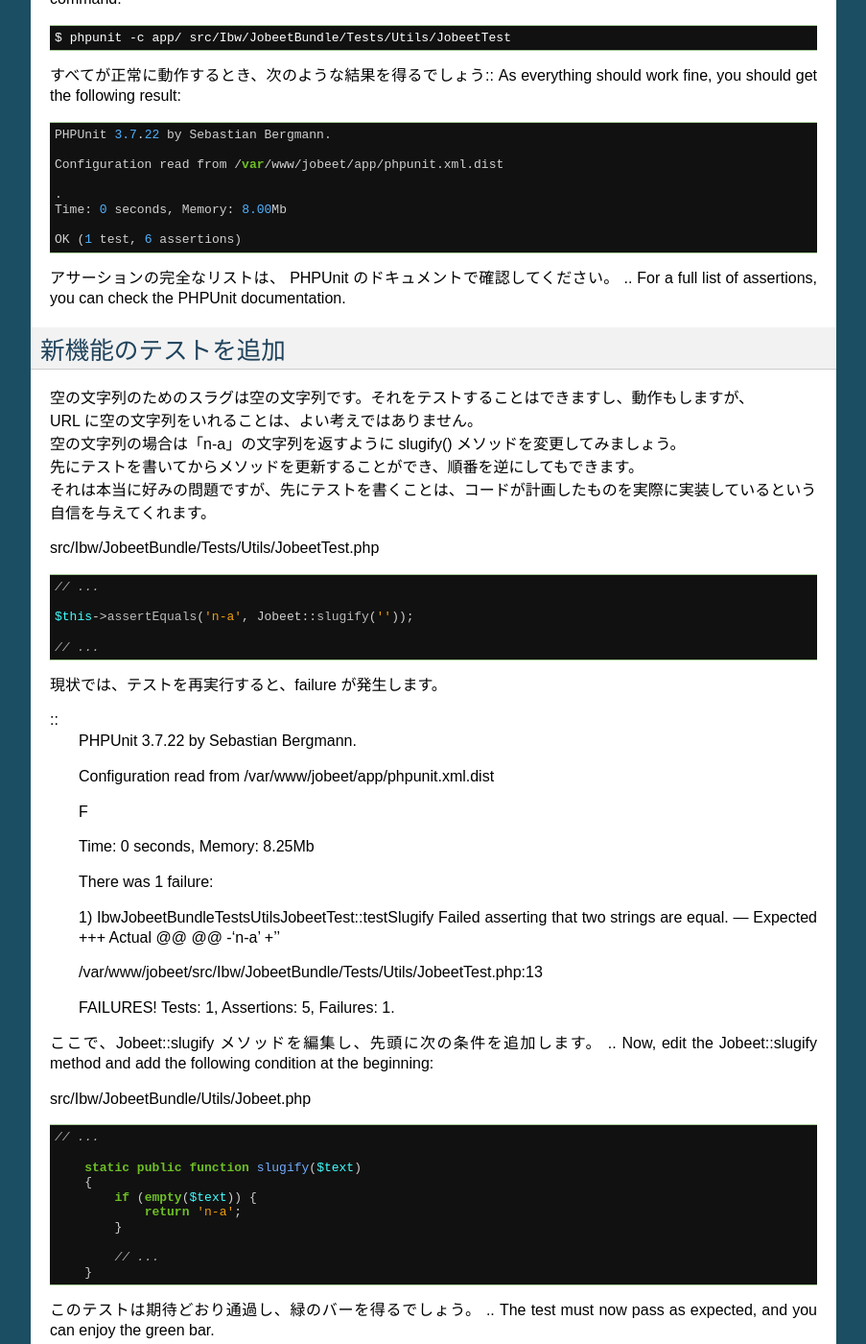
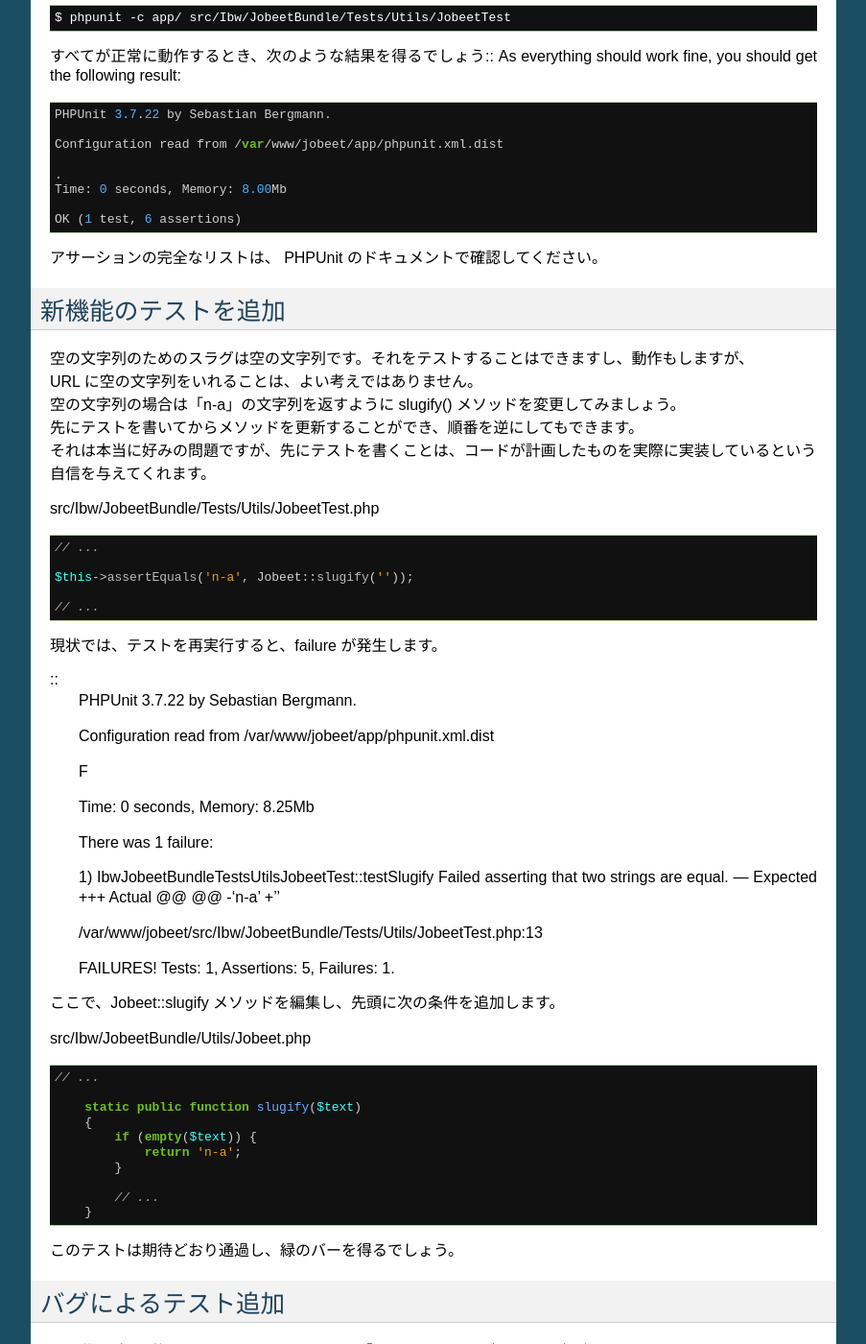
Before and after one commit to symfony-japan-old/symfony2-jobeet-ja, a Sphinx documentation site: the page built from source/day-8-the-unit-tests.rst, in a window 1280 px wide and 1400 px high, scrolled down 1380 px. Shown: the whole window at 96% size, without its empty margins (198-1101 px from the left). Built offline with Sphinx 7.4.7, drawn with Linux system fonts in a browser that asks for light colours; some of the changed text lies outside the part shown.

Commit message:
テスト

```diff
--- a/source/day-8-the-unit-tests.rst
+++ b/source/day-8-the-unit-tests.rst
@@ -84,6 +84,7 @@ src/Ibw/JobeetBundle/Tests/Utils/JobeetTest.php
    }
 
 このテストのみを実行するには、次のコマンドで行います。
+
 .. To run only this test, you can use the following command:
 
 .. code-block:: bash
@@ -103,6 +104,7 @@ As everything should work fine, you should get the following result::
    OK (1 test, 6 assertions)
 
 アサーションの完全なリストは、 PHPUnit のドキュメントで確認してください。
+
 .. For a full list of assertions, you can check the PHPUnit documentation.
 
 新機能のテストを追加
@@ -134,7 +136,7 @@ src/Ibw/JobeetBundle/Tests/Utils/JobeetTest.php
 現状では、テストを再実行すると、failure が発生します。
 
 ..
-   Now, if we run the test again, we will have a failure::
+   Now, if we run the test again, we will have a failure
 
 ::
    PHPUnit 3.7.22 by Sebastian Bergmann.
@@ -162,6 +164,7 @@ src/Ibw/JobeetBundle/Tests/Utils/JobeetTest.php
 
 
 ここで、Jobeet::slugify メソッドを編集し、先頭に次の条件を追加します。
+
 .. Now, edit the Jobeet::slugify method and add the following condition at the beginning:
 
 src/Ibw/JobeetBundle/Utils/Jobeet.php
@@ -180,6 +183,7 @@ src/Ibw/JobeetBundle/Utils/Jobeet.php
        }
 
 このテストは期待どおり通過し、緑のバーを得るでしょう。
+
 .. The test must now pass as expected, and you can enjoy the green bar.
 
 バグによるテスト追加
```
